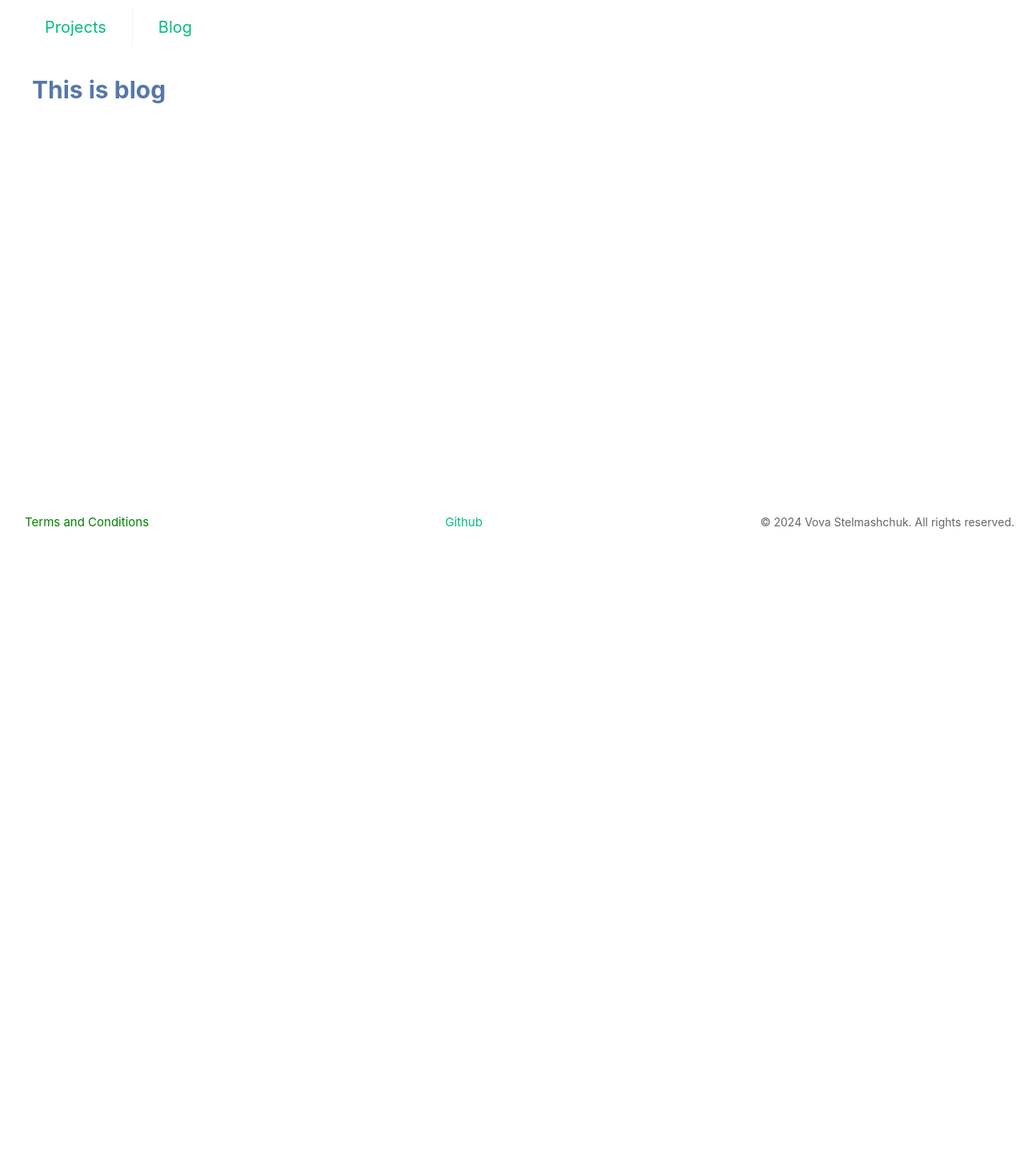
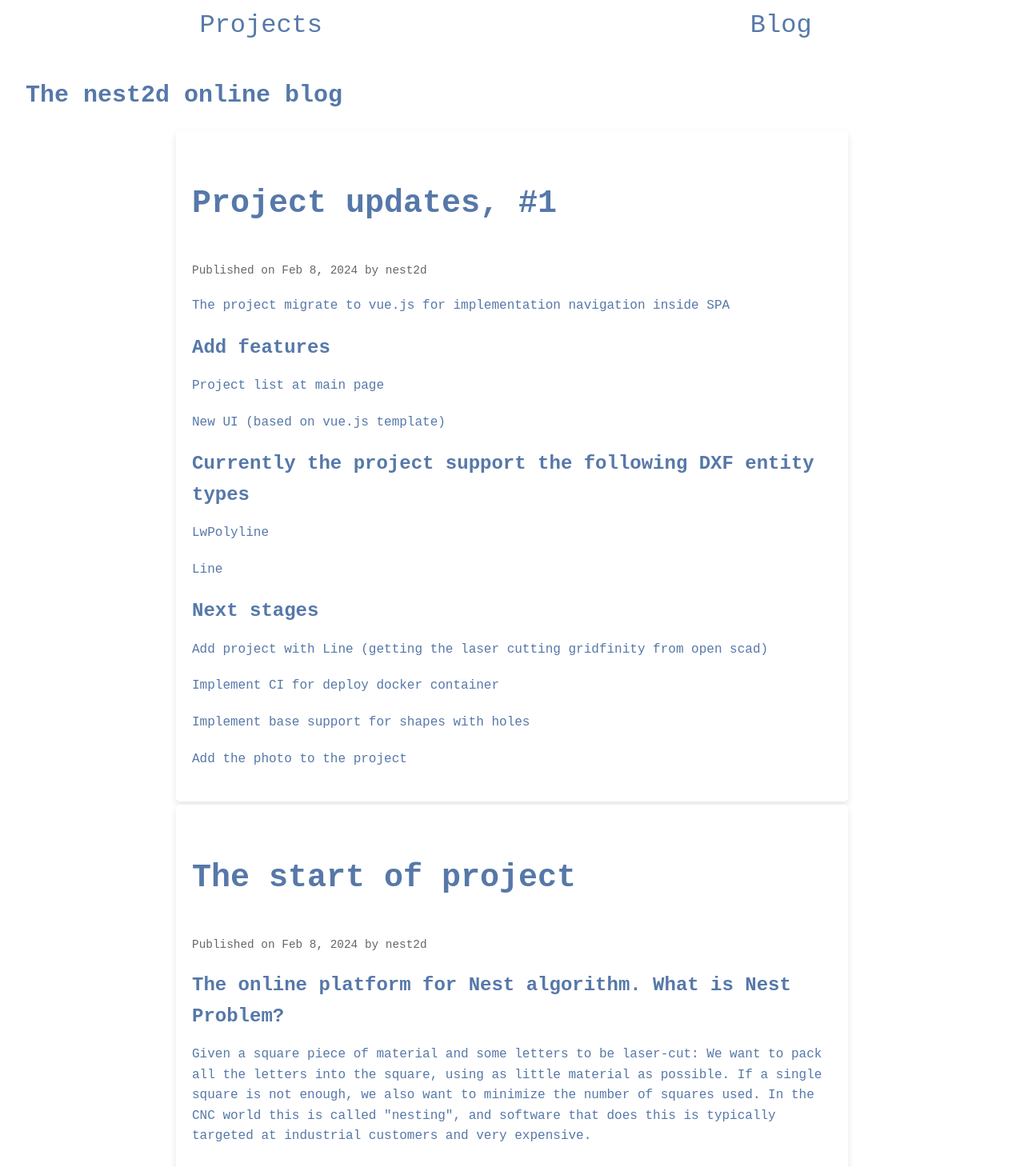
Before and after one commit to guiguijke/nest2d, a Vue app in the folder nest2dvue/: page /blog in a window 1280 px wide. Shown: the top 1459 px of the page at 80% size. Before the commit the page ends 800 px from the top, so only its background shows below. Built offline with nearby package versions, Linux system fonts and the light colour scheme.

Commit message:
Implemet blog page

```diff
--- a/nest2dvue/index.html
+++ b/nest2dvue/index.html
@@ -7,7 +7,7 @@
     <title>Nest2D</title>
 </head>
 <body>
-<div id="app"></div>
+<pre><div id="app"></div></pre>
 <script type="module" src="/src/main.js"></script>
 </body>
 </html>
--- a/nest2dvue/src/App.vue
+++ b/nest2dvue/src/App.vue
@@ -22,6 +22,8 @@ import AppFooter from "@/components/AppFooter.vue";
     flex-direction: column;
     min-height: calc(100vh - 120px); /* Full viewport height - footer and header */
     width: 100vw;
+    margin: 0;
+    padding: 0;
 }
 
 .main-content {
--- a/nest2dvue/src/assets/main.css
+++ b/nest2dvue/src/assets/main.css
@@ -4,6 +4,12 @@
     margin: 0;
     padding: 0;
     font-weight: normal;
+}
+
+html, body {
+    margin: 0;
+    padding: 0;
+    width: 100%;
 }
 
 a,
@@ -21,6 +27,12 @@ a,
 }
 
 @media (min-width: 1024px) {
+    html, body {
+        margin: 0;
+        padding: 0;
+        width: 100%;
+    }
+
     body {
         display: flex;
         place-items: center;
--- a/nest2dvue/src/components/AppHeader.vue
+++ b/nest2dvue/src/components/AppHeader.vue
@@ -1,11 +1,9 @@
 <template>
     <header>
-        <div class="wrapper">
-            <nav>
-                <RouterLink to="/">Projects</RouterLink>
-                <RouterLink to="/blog">Blog</RouterLink>
-            </nav>
-        </div>
+        <nav>
+            <a href="/" class="nav-item">Projects</a>
+            <a href="/Blog" class="nav-item">Blog</a>
+        </nav>
     </header>
 </template>
 <script>
@@ -14,33 +12,35 @@ export default {
 }
 </script>
 <style scoped>
+
 header {
-    padding: 0 2rem;
     height: 48px;
-    line-height: 48px;
     width: 100%;
     position: fixed;
     top: 0;
     z-index: 10;
+    margin: 0;
+    padding: 0;
+    justify-content: center;
+    background: var(--color-background);
 }
 
 nav {
-    margin: 0;
-    padding: 0;
     width: 100%;
-    font-size: 12px;
-    text-align: center;
+    background: var(--color-background);
+    display: flex;
+    gap: 20px;
+    justify-content: center;
 }
 
-nav a {
-    display: inline-block;
-    padding: 0 2rem;
-    border-left: 1px solid var(--color-border);
-    font-size: 20px;
-}
-
-nav a:first-of-type {
-    border: 0;
+.nav-item {
+    display: flex;
+    align-items: center;
+    justify-content: center;
+    text-decoration: none;
+    color: inherit;
+    flex-grow: 1;
+    padding: 1rem 2rem;
 }
 
 @media (min-width: 1024px) {
@@ -49,13 +49,6 @@ nav a:first-of-type {
         top: 0;
         place-items: center;
         padding-right: calc(var(--section-gap) / 2);
-    }
-
-    header .wrapper {
-        width: 100%;
-        display: flex;
-        place-items: flex-start;
-        flex-wrap: wrap;
     }
 
     nav {
--- a/nest2dvue/src/components/SvgImage.vue
+++ b/nest2dvue/src/components/SvgImage.vue
@@ -23,14 +23,13 @@ export default {
         }
     }
 }
-</script >
+</script>
 
 <style>
 .svg-image-container {
     background: gray;
     box-shadow: 0 4px 8px rgba(0, 0, 0, 0.1);
     border-radius: 5px;
-    width: 100%; /* Fill the width of the parent */
     position: relative; /* Needed for pseudo-element positioning */
 }
 
@@ -53,8 +52,12 @@ export default {
     display: flex;
     justify-content: center; /* Center text horizontally */
     align-items: center; /* Center text vertically */
-    font-size: 3rem; /* Make the text three times larger */
+    font-size: 24px;
     margin: 0; /* Remove any default margin */
-    color: white; /* Text color, adjust as needed */
+    color: white; /* Text color */
+    padding: 10px; /* Add padding to ensure text does not touch the borders */
+    overflow-wrap: break-word; /* Allow long words to break and wrap to the next line */
+    text-align: center; /* Center text alignment */
+    white-space: normal; /* Ensure whitespace is handled normally */
 }
 </style>
--- a/nest2dvue/src/views/BlogView.vue
+++ b/nest2dvue/src/views/BlogView.vue
@@ -2,14 +2,148 @@
 import {defineComponent} from 'vue'
 
 export default defineComponent({
-  name: "BlogView"
+    name: "BlogView"
 })
 </script>
 
 <template>
-  <h1>This is blog</h1>
+    <h1>The nest2d online blog</h1>
+    <div class="article-container">
+        <div class="article-title">
+            <p>Project updates, #1</p>
+        </div>
+        <div class="article-meta">
+            <p>Published on
+                <time datetime="2021-08-01">Feb 8, 2024</time>
+                by nest2d
+            </p>
+        </div>
+        <div class="article-body">
+            <p>The project migrate to vue.js for implementation navigation inside SPA</p>
+            <h2>Add features</h2>
+            <p>Project list at main page</p>
+            <p>New UI (based on vue.js template)</p>
+            <h2>Currently the project support the following DXF entity types</h2>
+            <p>LwPolyline</p>
+            <p>Line</p>
+            <h2>Next stages</h2>
+            <p>Add project with Line (getting the laser cutting gridfinity from open scad)</p>
+            <p>Implement CI for deploy docker container</p>
+            <p>Implement base support for shapes with holes</p>
+            <p>Add the photo to the project</p>
+            <p></p>
+        </div>
+    </div>
+    <div class="article-container">
+        <div class="article-title">
+            <p>The start of project</p>
+        </div>
+        <div class="article-meta">
+            <p>Published on
+                <time datetime="2021-08-01">Feb 8, 2024</time>
+                by nest2d
+            </p>
+        </div>
+        <div class="article-body">
+            <h2>The online platform for Nest algorithm. What is Nest Problem?</h2>
+            <p>Given a square piece of material and some letters to be laser-cut:
+                We want to pack all the letters into the square, using as little material as possible. If a single
+                square is not
+                enough, we also want to minimize the number of squares used.
+                In the CNC world this is called "nesting", and software that does this is typically targeted at
+                industrial
+                customers and very expensive.</p>
+            <h2>Project goal</h2>
+            <p>The project has a goal to create a fully open source software for nesting irregular shapes into
+                square</p>
+            <p>The second goal is creating a platform for maker. To share laser cutting project with community. And
+                provide the best user experience, which will achieve by features like a online nesting tool.</p>
+            <h2>Help the project</h2>
+            <p>Visit our github repo to suggest any issue or pull request <a
+                href="https://github.com/vovastelmashchuk/nest2d">Nest2d</a></p>
+        </div>
+    </div>
 </template>
 
 <style scoped>
+.article-container {
+    max-width: 800px; /* Sets a maximum width to ensure readability */
+    margin: 4px auto; /* Centers the article */
+    padding: 20px; /* Adds padding around the article */
+    background-color: var(--color-background); /* Article background color */
+    color: #333; /* Article text color */
+    box-shadow: 0 4px 8px rgba(0, 0, 0, 0.1); /* Adds subtle shadow for depth */
+    border-radius: 5px; /* Rounds the corners */
+    line-height: 1.6; /* Improves readability */
+}
 
+.article-title {
+    font-size: 2.5rem; /* Title font size */
+    margin-bottom: 20px; /* Space below the title */
+    color: var(--color-text); /* Title text color */
+    font-weight: bold; /* Makes the title bold */
+}
+
+.article-meta {
+    font-size: 0.9rem; /* Metadata font size (e.g., publication date, author) */
+    color: #666; /* Metadata text color */
+    margin-bottom: 20px; /* Space below the metadata */
+}
+
+.article-body {
+    font-size: 1rem; /* Body text font size */
+}
+
+.article-body h2,
+.article-body h3 {
+    margin-top: 20px; /* Space above headings */
+    margin-bottom: 10px; /* Space below headings */
+    color: var(--color-text); /* Title text color */
+    overflow-wrap: break-word;
+    white-space: normal;
+}
+
+.article-body p {
+    margin-bottom: 20px; /* Space below paragraphs */
+    color: var(--color-text);
+    overflow-wrap: break-word;
+    white-space: normal;
+}
+
+.article-body a {
+    color: #007bff; /* Link color */
+    text-decoration: none; /* Removes underline from links */
+    overflow-wrap: break-word;
+    white-space: normal;
+}
+
+.article-body a:hover {
+    text-decoration: underline; /* Adds underline on hover for links */
+}
+
+.article-body img {
+    max-width: 100%; /* Ensures images are not wider than the article */
+    height: auto; /* Keeps the original aspect ratio */
+    display: block; /* Makes images block level to center */
+    margin: 0 auto 20px; /* Centers images and adds space below */
+}
+
+.article-footer {
+    font-size: 0.9rem; /* Footer text font size */
+    color: var(--color-text); /* Title text color */
+    border-top: 1px solid #eee; /* Adds a line above the footer */
+    padding-top: 20px; /* Space above the footer content */
+    margin-top: 20px; /* Space above the line */
+}
+
+/* Responsive design adjustments */
+@media (max-width: 900px) {
+    .article-container {
+        padding: 10px; /* Reduces padding on smaller screens */
+    }
+
+    .article-title {
+        font-size: 2rem; /* Reduces title size on smaller screens */
+    }
+}
 </style>
--- a/nest2dvue/src/views/ProjectView.vue
+++ b/nest2dvue/src/views/ProjectView.vue
@@ -164,9 +164,16 @@ onMounted(fetchProjectData);
 }
 
 .right-side .additional-text {
-    margin-top: 12px;
+    display: flex;
+    margin: 12px 0 0;
     text-align: center;
-    font-size: 1rem;
+    font-size: 12px;
+    justify-content: center;
+    align-items: center;
+    color: white;
+    padding: 10px;
+    overflow-wrap: break-word;
+    white-space: normal;
 }
 
 .card-container {
```
